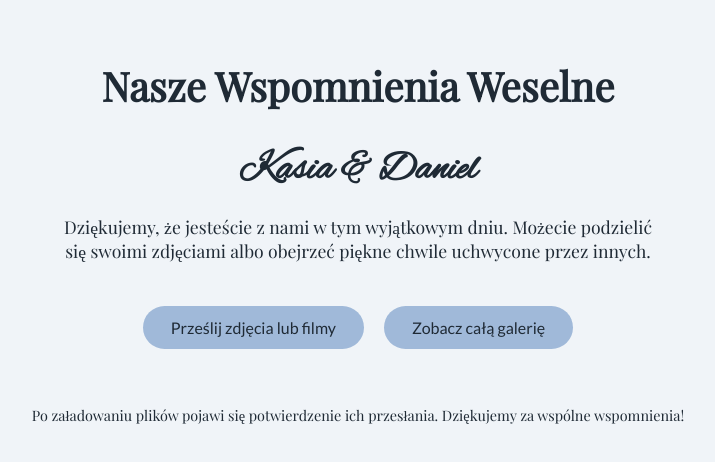
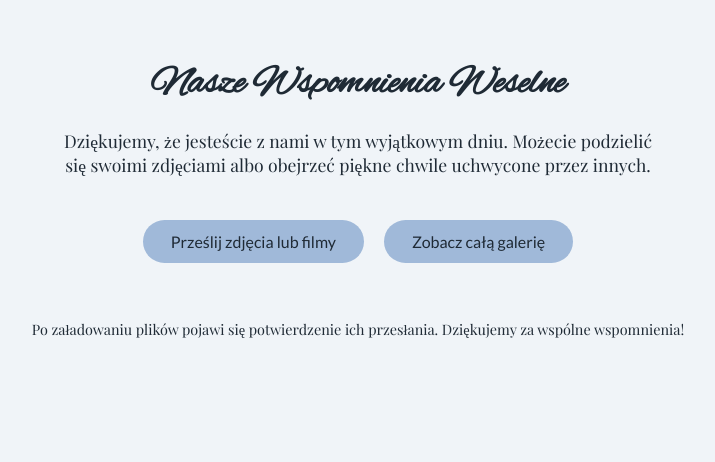
Before and after one commit to PobieramySie/image-gallery-site, a website: page index.html in a window 1280 px wide. Shown: the whole page, without its empty margins (282-997 px from the left). Drawn offline with nearby package versions, Linux system fonts and the light colour scheme.

Commit message:
Update index.html

```diff
--- a/index.html
+++ b/index.html
@@ -15,11 +15,6 @@
       margin: 0;
     }
     h1 {
-      font-family: 'Playfair Display', serif;
-      font-size: 2.5em;
-      margin-bottom: 0.5em;
-    }
-    h2 {
       font-family: 'Alex Brush', cursive;
       font-size: 2.5em;
       margin-bottom: 0.5em;
@@ -64,7 +59,6 @@
 <body>
 
   <h1>Nasze Wspomnienia Weselne</h1>
-  <h2> Kasia & Daniel </h2>
 
   <p>
     Dziękujemy, że jesteście z nami w tym wyjątkowym dniu. Możecie podzielić się swoimi zdjęciami albo obejrzeć piękne chwile uchwycone przez innych.
```
